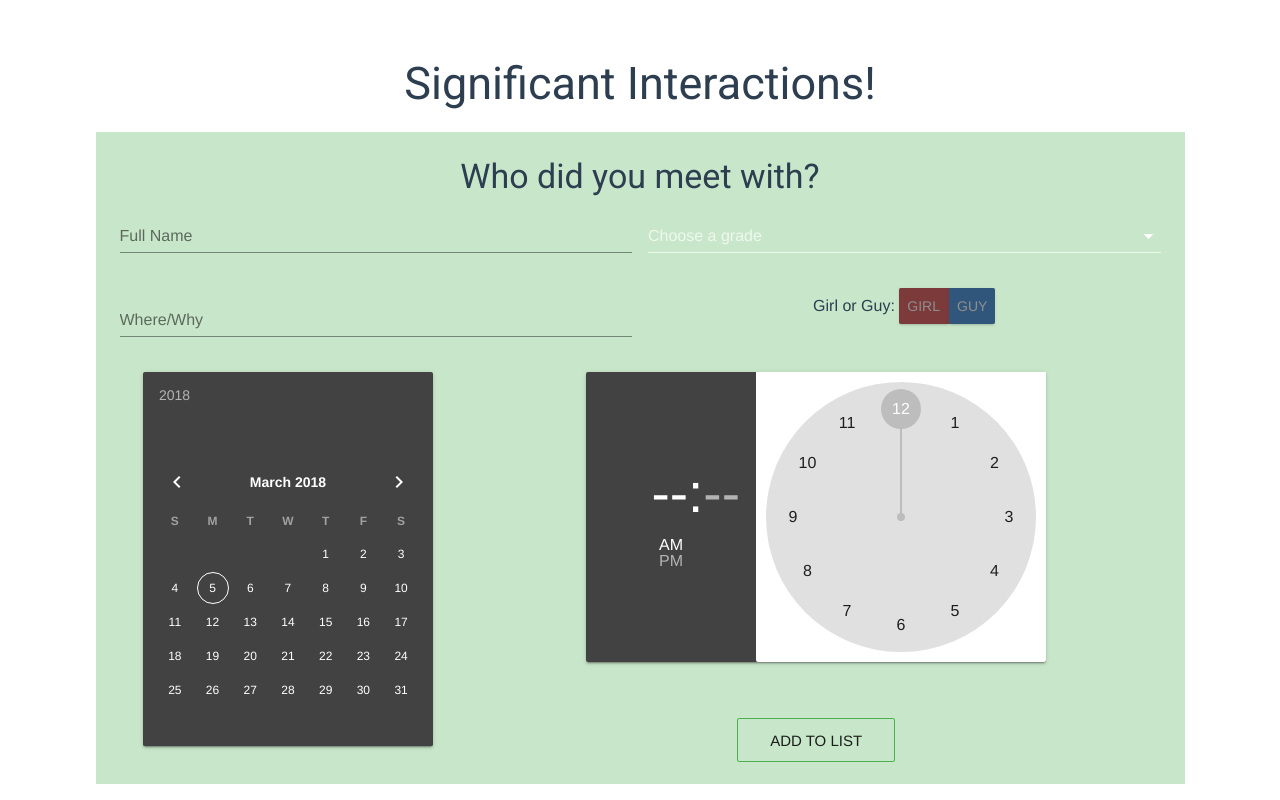
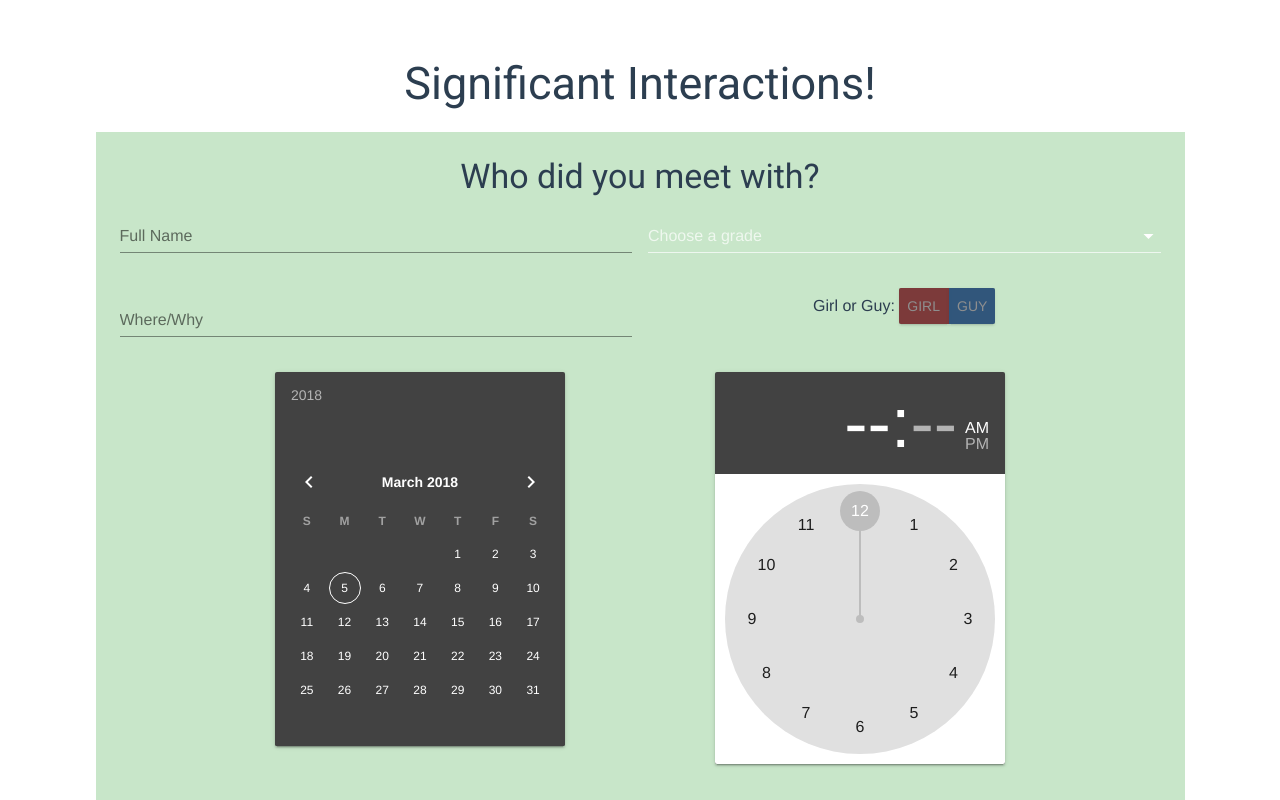
Before and after one commit to mgh0010/significant-interactions, a Vue app: page /#/hello-world in a window 1280 px wide. Shown: the top 800 px of the page. Built offline with nearby package versions, Linux system fonts and the light colour scheme; what vuefire would draw is missing.

Commit message:
mobile better?

```diff
--- a/src/components/HelloWorld.vue
+++ b/src/components/HelloWorld.vue
@@ -4,7 +4,7 @@
     <v-container grid-list-lg text-xs-center>
       <v-layout row wrap>
         <v-flex xs12>
-          <section class="green lighten-4 mx-4 px-4">
+          <div class="green lighten-4 mx-4 px-4">
             <h5 class="display-1 pt-4">Who did you meet with?</h5>
 
             <!-- name -->
@@ -63,12 +63,12 @@
             </v-layout>
 
             <v-layout row wrap>
-              <v-flex xs12 md4 class='mb-4'>
+              <v-flex xs12 md4 lg5 offset-lg1 class='mb-4'>
                 <v-date-picker reactive class='grey darken-3' dark v-model="newPerson.datePicker"></v-date-picker>
               </v-flex>
-              <v-flex xs12 md8>
+              <v-flex xs12 md8 lg5>
                 <!-- time picker -->
-                <v-time-picker  landscape class='grey darken-3' light v-model="newPerson.timePicker"></v-time-picker>
+                <v-time-picker  :landscape='landscapeTimePicker' class='grey darken-3' light v-model="newPerson.timePicker"></v-time-picker>
                 <!-- end of time picker -->
                 <!-- add person button -->
                 <v-flex xs4 offset-xs4>
@@ -86,7 +86,7 @@
               </v-flex>
             </v-layout>
 
-          </section>
+          </div>
         </v-flex>
       </v-layout>
     </v-container>
@@ -154,6 +154,7 @@ export default {
   name: 'HelloWorld',
   data () {
     return {
+      landscapeTimePicker: false,
       headers: ['Name', 'Grade', 'Girl/Guy', 'Day', 'Time', 'Where/Why'],
       people: this.people,
       newPerson: {
--- a/src/components/Login.vue
+++ b/src/components/Login.vue
@@ -1,7 +1,6 @@
 <template>
 	<div class="login">
 		<div class="content--wrap">
-			<div class="container">
 				<v-container grid-list-md text-xs-center>
 					<v-layout row wrap>
 						<v-flex xs12>
@@ -9,7 +8,7 @@
 						</v-flex>
 
 						<!-- inputs -->
-							<v-flex xs6 offset-xs3>
+							<v-flex xs10 sm8 md6 offset-xs1 offset-sm2 offset-md3>
 								<v-text-field
 									name='email'
 									label='Email'
@@ -18,7 +17,7 @@
 									:rules='[rules.required, rules.email]'
 									></v-text-field>
 							</v-flex>
-							<v-flex xs6 offset-xs3>
+							<v-flex xs10 sm8 md6 offset-xs1 offset-sm2 offset-md3>
 								<v-text-field
 									name='password'
 									label='Password'
@@ -42,7 +41,6 @@
 					</v-layout>
 				</v-container>
 				<!-- <router-link to='/sign-up'>go to sign up</router-link> -->
-			</div>
 
 		</div>
 	</div>
```
